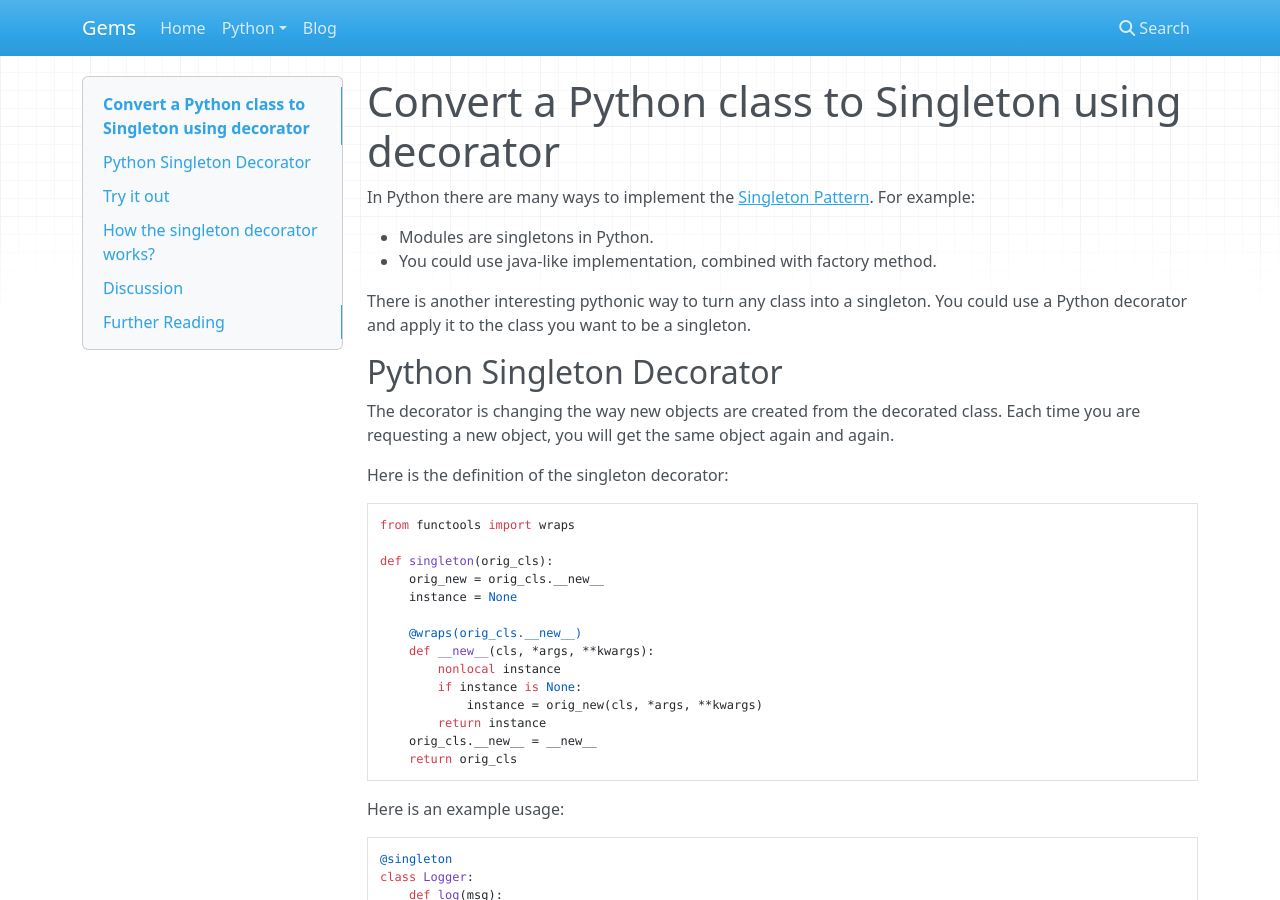
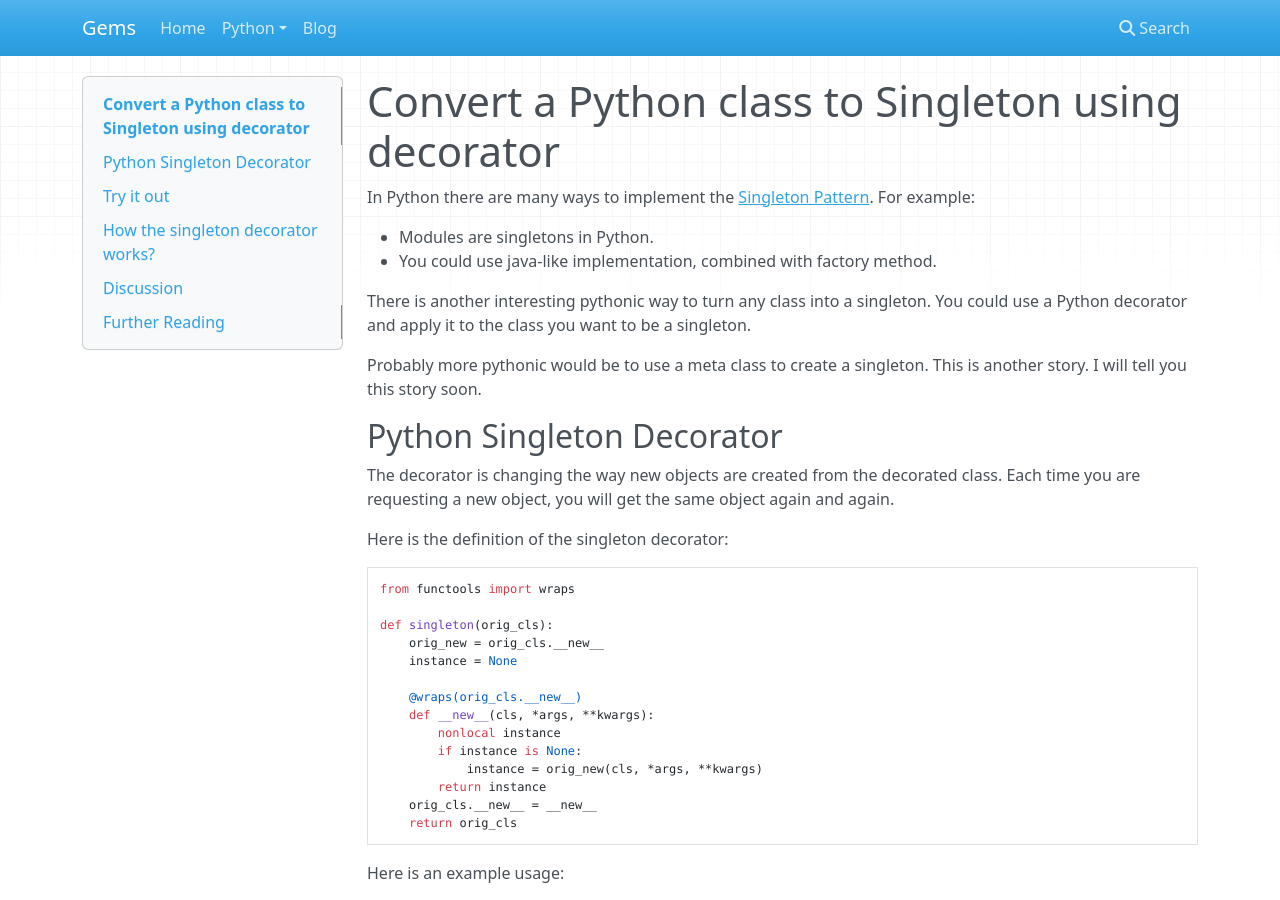
Before and after one commit to ivangeorgiev/gems, an MkDocs documentation site: the page built from docs/python/design-patterns/python-singleton-pattern-decorator.md, in a window 1280 px wide and 900 px high. Built offline with MkDocs 1.6.1, drawn with Linux system fonts in a browser that asks for light colours; nearby versions of some CDN libraries.

Commit message:
created post python singleton with decorators

```diff
--- a/docs/python/design-patterns/python-singleton-pattern-decorator.md
+++ b/docs/python/design-patterns/python-singleton-pattern-decorator.md
@@ -11,6 +11,8 @@ In Python there are many ways to implement the [Singleton Pattern](https://en.wi
 * You could use java-like implementation, combined with factory method.
 
 There is another interesting pythonic way to turn any class into a singleton. You could use a Python decorator and apply it to the class you want to be a singleton.
+
+Probably more pythonic would be to use a meta class to create a singleton. This is another story. I will tell you this story soon.
 
 ## Python Singleton Decorator
 
```
